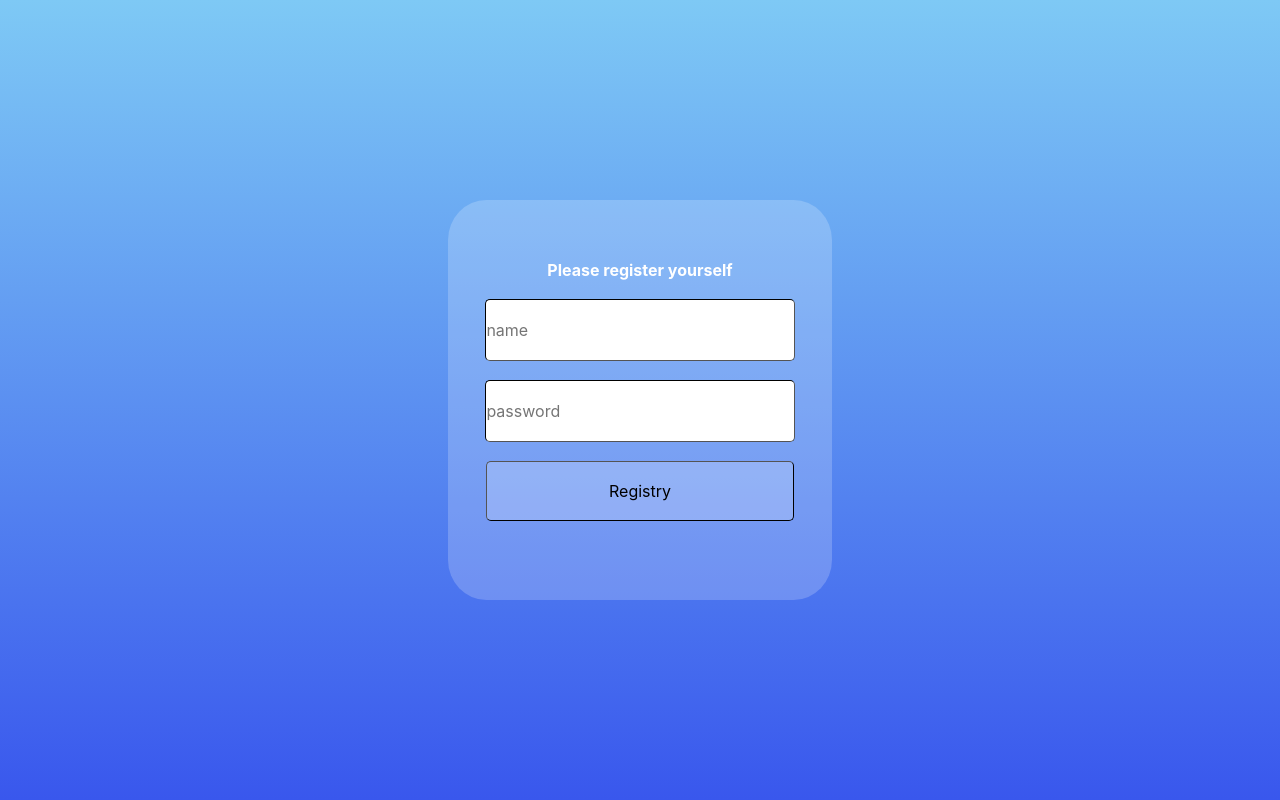
After one commit to JuStud/ktr-msc-ls1, a PHP site: page /registry.php in a window 1280 px wide. The commit adds this page. Run offline with PHP 8.4, Linux system fonts and the light colour scheme.

Commit message:
Add users register form and method and login

```diff
--- /dev/null
+++ b/controller/registry.php
@@ -0,0 +1,13 @@
+<?php
+
+include_once './view/registry.php';
+
+require_once './model/Bdd.php';
+
+$bdd = new Bdd();
+
+if (isset($_POST['submitRegistry'])) {
+    if (isset($_POST['name']) && isset($_POST['password'])) {
+        $bdd->registration($_POST['name'], $_POST['password']);
+    }
+}
--- a/model/Bdd.php
+++ b/model/Bdd.php
@@ -17,4 +17,78 @@ class Bdd
             exit();
         }
     }
+
+    /**
+     * @param $data
+     * @return string
+     */
+    public function dataCleaner($data): string
+    {
+        // Function use to prevent SQL inject
+        $data = trim($data);
+        $data = stripslashes($data);
+
+        return htmlspecialchars($data);
+    }
+
+    /**
+     * @param string $name
+     * @param string $password
+     * @return void
+     */
+    public function registration(string $name, string $password): void
+    {
+        // Clear data and hash pswd
+        $username = $this->dataCleaner($name);
+        $username = strtolower($username);
+        $password = $this->dataCleaner($password);
+        $passwd_hash = password_hash($password, PASSWORD_BCRYPT);
+
+        $nameIsAlreadyExisting = $this->dbh->prepare('select id from user where name=?');
+        $nameIsAlreadyExisting->execute([$name]);
+        if (count($nameIsAlreadyExisting->fetchAll()) == 0) {
+            // Insert
+            $res = $this->dbh->prepare('insert into user(name, password) values (?,?)');
+
+            $res->execute(array(
+                $username,
+                $passwd_hash,
+            ));
+        } else {
+            exit("<h2 style='color : black; text-align : center;font-style: normal'>Name already existing");
+        }
+        echo '<meta http-equiv="refresh" content="1; url=./index.php">';
+    }
+
+    /**
+     * @param string $name
+     * @param string $password
+     * @return void
+     */
+    public function login(string $name, string $password): void
+    {
+        $name = $this->dataCleaner($name);
+        $password = $this->dataCleaner($password);
+        // Select
+        $res = $this->dbh->prepare('select * from user where name = ?');
+        $res->execute([$name]);
+        $lines = $res->fetch();
+        if ($lines) { // If exist 1 row
+            if (password_verify($password, $lines['password'])) { // If the password correspond with the db hash
+                $_SESSION['user'] = array(
+                    'id' => $lines['id'],
+                    'name' => $lines['name'],
+                    'email' => $lines['email'],
+                    'company_name' => $lines['company_name'],
+                    'telephone_number' => $lines['telephone_number'],
+                );
+
+                echo '<meta http-equiv="refresh" content="1; url=./user_home.php">';
+            } else {
+                exit("<h2 style='color : red; text-align : center;'>Error while login, please verify your informations");
+            }
+        } else {
+            exit("<h2 style='color : red; text-align : center;'>Error while login, please verify your informations");
+        }
+    }
 }
--- /dev/null
+++ b/registry.php
@@ -0,0 +1,6 @@
+<?php
+
+session_start();
+include_once './controller/registry.php';
+
+?>
--- /dev/null
+++ b/view/registry.php
@@ -0,0 +1,20 @@
+<!doctype html>
+<html lang="en">
+<head>
+    <meta charset="utf-8">
+    <meta name="viewport" content="width=device-width, initial-scale=1">
+    <meta name="description" content="">
+    <link rel="stylesheet" href="css/form_login_registry.css">
+</head>
+<body>
+
+<form class="register-form" method="post">
+    <h2>Please register yourself</h2>
+    <input type="text" name="name" placeholder="name" required/>
+    <input type="password" name="password" placeholder="password" required/>
+    <input type="submit" name="submitRegistry" value="Registry"/>
+</form>
+
+
+</body>
+</html>
```
Also changed, not shown: view/index.php (+8 -1 lines), view/css/form_login_registry.css (renamed from view/view/css/form_login_registry.css), view/css/myTemplate.css (renamed from view/view/css/myTemplate.css).
